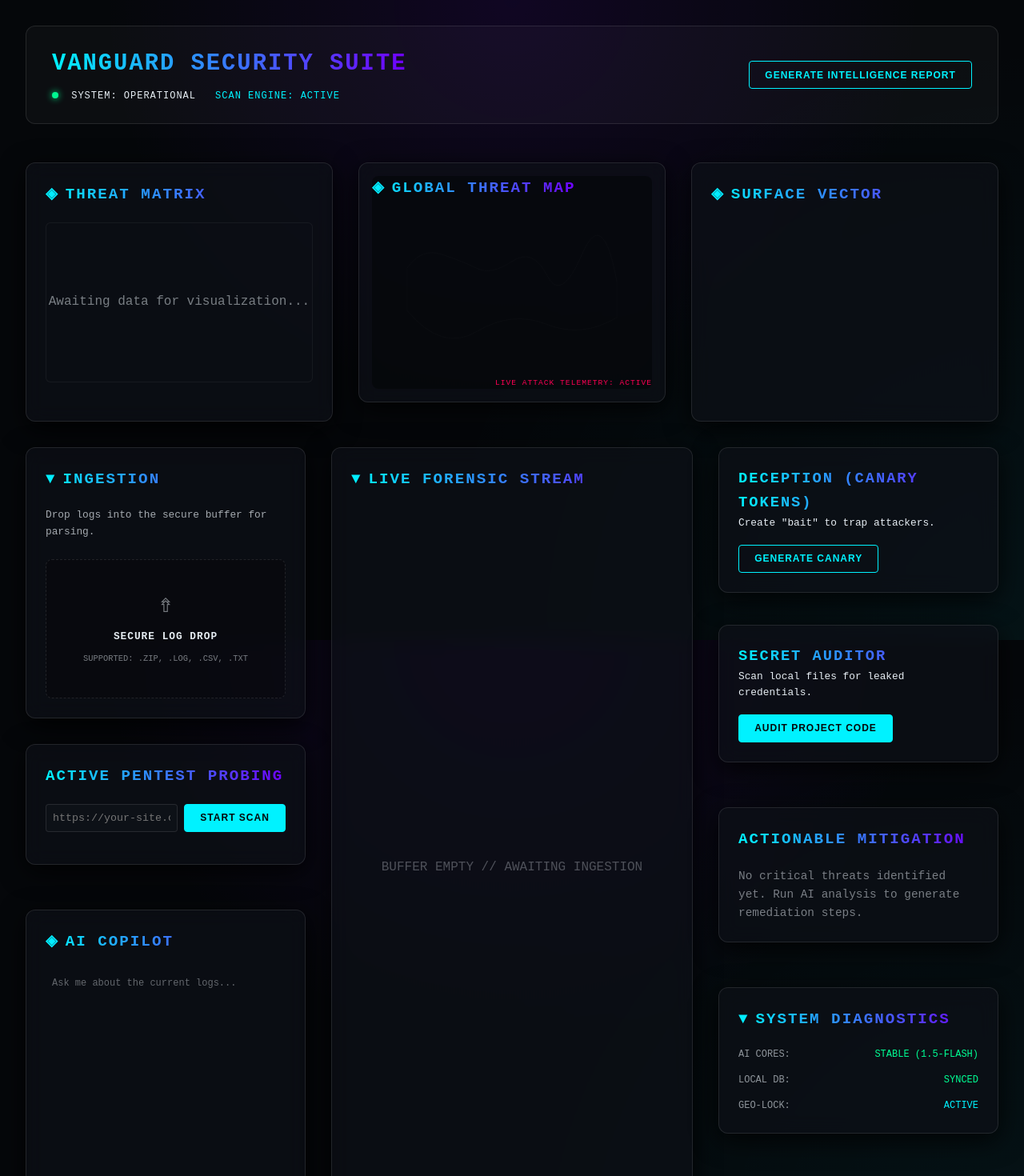
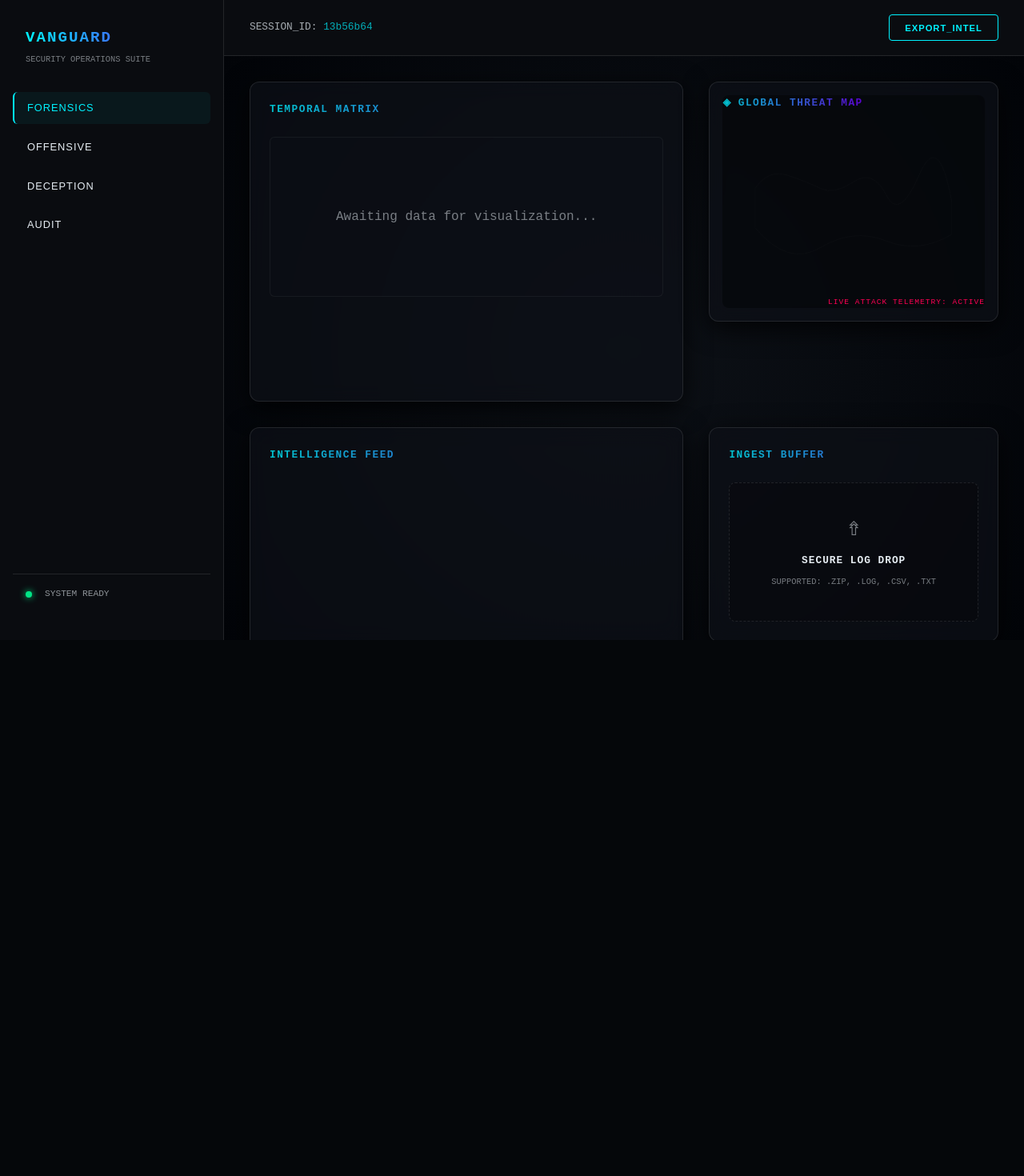
Before and after one commit to xCue10/security-scanner, a Next.js app: page / in a window 1280 px wide. Shown: the top 1470 px of the page at 80% size. After the commit the page ends 800 px from the top, so only its background shows below. Built offline with nearby package versions, Linux system fonts and the light colour scheme.

Commit message:
Apply formal enterprise-grade UI redesign

```diff
--- a/src/app/globals.css
+++ b/src/app/globals.css
@@ -65,7 +65,15 @@ h1, h2, h3 {
   -webkit-text-fill-color: transparent;
 }
 
-h2 { font-size: 1.2rem; margin-bottom: 1.2rem; display: flex; align-items: center; gap: 0.5rem; }
+h2 {
+  font-size: 0.8rem;
+  margin-bottom: 1.5rem;
+  display: flex;
+  align-items: center;
+  gap: 0.5rem;
+  opacity: 0.8;
+  letter-spacing: 1.5px;
+}
 
 /* Futuristic Buttons */
 .btn {
--- a/src/app/page.tsx
+++ b/src/app/page.tsx
@@ -1,6 +1,6 @@
 'use client';
 
-import React from 'react';
+import React, { useState } from 'react';
 import LogUploader from "@/components/LogUploader";
 import LogFeed from "@/components/LogFeed";
 import ForensicGraph from "@/components/ForensicGraph";
@@ -13,92 +13,143 @@ import Copilot from "@/components/Copilot";
 import NotificationManager from "@/components/NotificationManager";
 
 export default function Home() {
+  const [activeTab, setActiveTab] = useState('forensics');
+
   return (
-    <main className="container">
+    <main style={{ display: 'flex', height: '100vh', overflow: 'hidden', background: '#020408' }}>
       <NotificationManager />
-      {/* HEADER SECTION */}
+
+      {/* LEFT NAVIGATION SIDEBAR (Enterprise Formal) */}
+      <nav style={{
+        width: '280px',
+        borderRight: '1px solid var(--border)',
+        background: '#0a0c10',
+        padding: '2rem 1rem',
+        display: 'flex',
+        flexDirection: 'column',
+        gap: '2rem'
+      }}>
+        <div style={{ padding: '0 1rem' }}>
+          <h1 style={{ fontSize: '1.2rem', letterSpacing: '2px', color: 'var(--primary)', marginBottom: '0.2rem' }}>VANGUARD</h1>
+          <p style={{ fontSize: '0.65rem', opacity: 0.5, textTransform: 'uppercase' }}>Security Operations Suite</p>
+        </div>
+
+        <div style={{ display: 'flex', flexDirection: 'column', gap: '0.5rem' }}>
+          {['forensics', 'offensive', 'deception', 'audit'].map(tab => (
+            <button
+              key={tab}
+              onClick={() => setActiveTab(tab)}
+              style={{
+                textAlign: 'left',
+                padding: '0.8rem 1rem',
+                borderRadius: '6px',
+                background: activeTab === tab ? 'rgba(0, 242, 255, 0.05)' : 'transparent',
+                border: 'none',
+                color: activeTab === tab ? 'var(--primary)' : 'var(--foreground)',
+                fontSize: '0.8rem',
+                textTransform: 'uppercase',
+                letterSpacing: '1px',
+                cursor: 'pointer',
+                borderLeft: activeTab === tab ? '2px solid var(--primary)' : '2px solid transparent'
+              }}
+            >
+              {tab}
+            </button>
+          ))}
+        </div>
+
+        <div style={{ marginTop: 'auto', padding: '1rem', borderTop: '1px solid var(--border)' }}>
+          <div style={{ display: 'flex', alignItems: 'center', gap: '0.5rem', fontSize: '0.7rem' }}>
+            <span className="status-dot online"></span>
+            <span style={{ opacity: 0.6 }}>SYSTEM READY</span>
+          </div>
+        </div>
+      </nav>
+
+      {/* MAIN CONTENT AREA */}
+      <section style={{ flex: 1, display: 'flex', flexDirection: 'column', overflow: 'hidden' }}>
+
+        {/* FORMAL HEADER BAR */}
         <header style={{
-        marginBottom: '3rem',
+          height: '70px',
+          borderBottom: '1px solid var(--border)',
           display: 'flex',
           justifyContent: 'space-between',
           alignItems: 'center',
-        background: 'var(--glass-bg)',
-        padding: '1.5rem 2rem',
-        borderRadius: '12px',
-        border: '1px solid var(--border)'
+          padding: '0 2rem',
+          background: '#0a0c10'
         }}>
-        <div>
-          <h1 style={{ fontSize: '1.8rem', margin: 0 }}>Vanguard Security Suite</h1>
-          <div style={{ display: 'flex', gap: '1.5rem', marginTop: '0.5rem', fontSize: '0.75rem', textTransform: 'uppercase', letterSpacing: '1px' }}>
-            <span><span className="status-dot online"></span> System: Operational</span>
-            <span style={{ color: 'var(--primary)' }}>Scan Engine: Active</span>
+          <div style={{ fontSize: '0.8rem', opacity: 0.7 }}>
+            SESSION_ID: <span style={{ color: 'var(--primary)' }}>{typeof window !== 'undefined' ? window.crypto.randomUUID().substring(0, 8) : '...'}</span>
           </div>
+          <div style={{ display: 'flex', gap: '1rem' }}>
+            <button onClick={() => window.print()} className="btn" style={{ fontSize: '0.7rem' }}>EXPORT_INTEL</button>
           </div>
-        <button onClick={() => window.print()} className="btn">
-          Generate Intelligence Report
-        </button>
         </header>
 
-      {/* PRIMARY VISUALIZATION GRID */}
-      <div style={{ display: 'grid', gridTemplateColumns: '1fr 1fr 1fr', gap: '2rem', marginBottom: '2rem' }}>
-        <div className="card" style={{ margin: 0 }}>
-          <h2><span style={{ color: 'var(--primary)' }}>◈</span> Threat Matrix</h2>
+        {/* DYNAMIC VIEWPORT */}
+        <div style={{ flex: 1, padding: '2rem', overflowY: 'auto', background: 'radial-gradient(circle at 50% 50%, #0d1117 0%, #020408 100%)' }}>
+
+          {activeTab === 'forensics' && (
+            <div style={{ display: 'flex', flexDirection: 'column', gap: '2rem' }}>
+              <div style={{ display: 'grid', gridTemplateColumns: '1.5fr 1fr', gap: '2rem' }}>
+                <div className="card" style={{ margin: 0, height: '400px' }}>
+                  <h2>TEMPORAL MATRIX</h2>
                   <ForensicGraph />
                 </div>
                 <ThreatMap />
+              </div>
+              <div style={{ display: 'grid', gridTemplateColumns: '1.5fr 1fr', gap: '2rem' }}>
                 <div className="card" style={{ margin: 0 }}>
-          <h2><span style={{ color: 'var(--secondary)' }}>◈</span> Surface Vector</h2>
+                  <h2>INTELLIGENCE FEED</h2>
+                  <LogFeed />
+                </div>
+                <div style={{ display: 'flex', flexDirection: 'column', gap: '2rem' }}>
+                  <div className="card" style={{ margin: 0 }}>
+                    <h2>INGEST BUFFER</h2>
+                    <LogUploader />
+                  </div>
+                  <MitigationPanel />
+                </div>
+              </div>
+            </div>
+          )}
+
+          {activeTab === 'offensive' && (
+            <div style={{ display: 'grid', gridTemplateColumns: '1fr 1fr', gap: '2rem' }}>
+              <PentestModule />
+              <div className="card">
+                <h2>SURFACE VECTOR ANALYSIS</h2>
                 <AttackSurfaceMap />
               </div>
             </div>
+          )}
 
-      {/* CORE OPERATIONS GRID */}
-      <div style={{ display: 'grid', gridTemplateColumns: '350px 1fr 350px', gap: '2rem' }}>
+          {activeTab === 'deception' && (
+            <div style={{ display: 'grid', gridTemplateColumns: '1fr 1fr', gap: '2rem' }}>
+              <AdvancedTools />
+              <div className="card">
+                <h2>HONEYPOT STATUS</h2>
+                <p style={{ opacity: 0.5, fontSize: '0.8rem' }}>Monitoring active canary endpoints...</p>
+              </div>
+            </div>
+          )}
 
-        {/* LEFT COLUMN: Offensive & Ingestion */}
-        <div style={{ display: 'flex', flexDirection: 'column', gap: '2rem' }}>
-          <div className="card" style={{ margin: 0 }}>
-            <h2><span style={{ color: 'var(--accent)' }}>▼</span> Ingestion</h2>
-            <p style={{ fontSize: '0.8rem', opacity: 0.7, marginBottom: '1.5rem' }}>Drop logs into the secure buffer for parsing.</p>
-            <LogUploader />
-          </div>
-
-          <PentestModule />
-
+          {activeTab === 'audit' && (
+            <div style={{ display: 'grid', gridTemplateColumns: '1.5fr 1fr', gap: '2rem' }}>
               <Copilot />
-        </div>
-
-        {/* CENTER COLUMN: Analysis Feed */}
-        <div className="card" style={{ margin: 0, display: 'flex', flexDirection: 'column' }}>
-          <h2><span style={{ color: 'var(--primary)' }}>▼</span> Live Forensic Stream</h2>
-          <LogFeed />
-        </div>
-
-        {/* RIGHT COLUMN: Deception & Mitigation */}
-        <div style={{ display: 'flex', flexDirection: 'column', gap: '2rem' }}>
-          <AdvancedTools />
-          <MitigationPanel />
-
-          <div className="card" style={{ margin: 0 }}>
-            <h2><span style={{ color: 'var(--warning)' }}>▼</span> System Diagnostics</h2>
-            <div style={{ fontSize: '0.75rem', display: 'flex', flexDirection: 'column', gap: '0.8rem' }}>
-              <div style={{ display: 'flex', justifyContent: 'space-between' }}>
-                <span style={{ opacity: 0.6 }}>AI CORES:</span>
-                <span style={{ color: 'var(--accent)' }}>STABLE (1.5-FLASH)</span>
-              </div>
-              <div style={{ display: 'flex', justifyContent: 'space-between' }}>
-                <span style={{ opacity: 0.6 }}>LOCAL DB:</span>
-                <span style={{ color: 'var(--accent)' }}>SYNCED</span>
-              </div>
-              <div style={{ display: 'flex', justifyContent: 'space-between' }}>
-                <span style={{ opacity: 0.6 }}>GEO-LOCK:</span>
-                <span style={{ color: 'var(--primary)' }}>ACTIVE</span>
+              <div className="card">
+                <h2>SECURITY POSTURE</h2>
+                <div style={{ padding: '2rem', textAlign: 'center' }}>
+                  <div style={{ fontSize: '3rem', color: 'var(--primary)' }}>A+</div>
+                  <p style={{ opacity: 0.6, fontSize: '0.7rem' }}>Current Infrastructure Integrity</p>
                 </div>
               </div>
             </div>
-        </div>
+          )}
 
         </div>
+      </section>
     </main>
   );
 }
```
Lines whose indentation alone changed are shown as unchanged.
